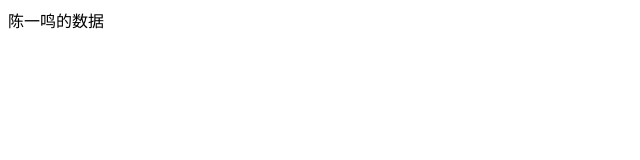
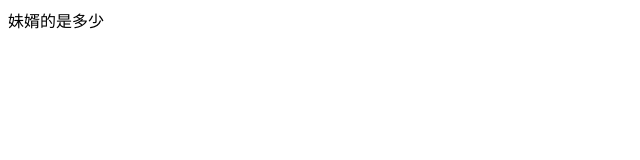
Before and after one commit to rainbow6RUI/parkingLotManagementSystem, a plain HTML site: page index.html in a window 1280 px wide. Shown: the full height of the page, 0-640 px from the left. Drawn offline with Linux system fonts and the light colour scheme.

Commit message:
creat main

```diff
--- a/index.html
+++ b/index.html
@@ -5,6 +5,6 @@
     <title>Title</title>
 </head>
 <body>
-陈一鸣的数据
+妹婿的是多少
 </body>
 </html>
```
